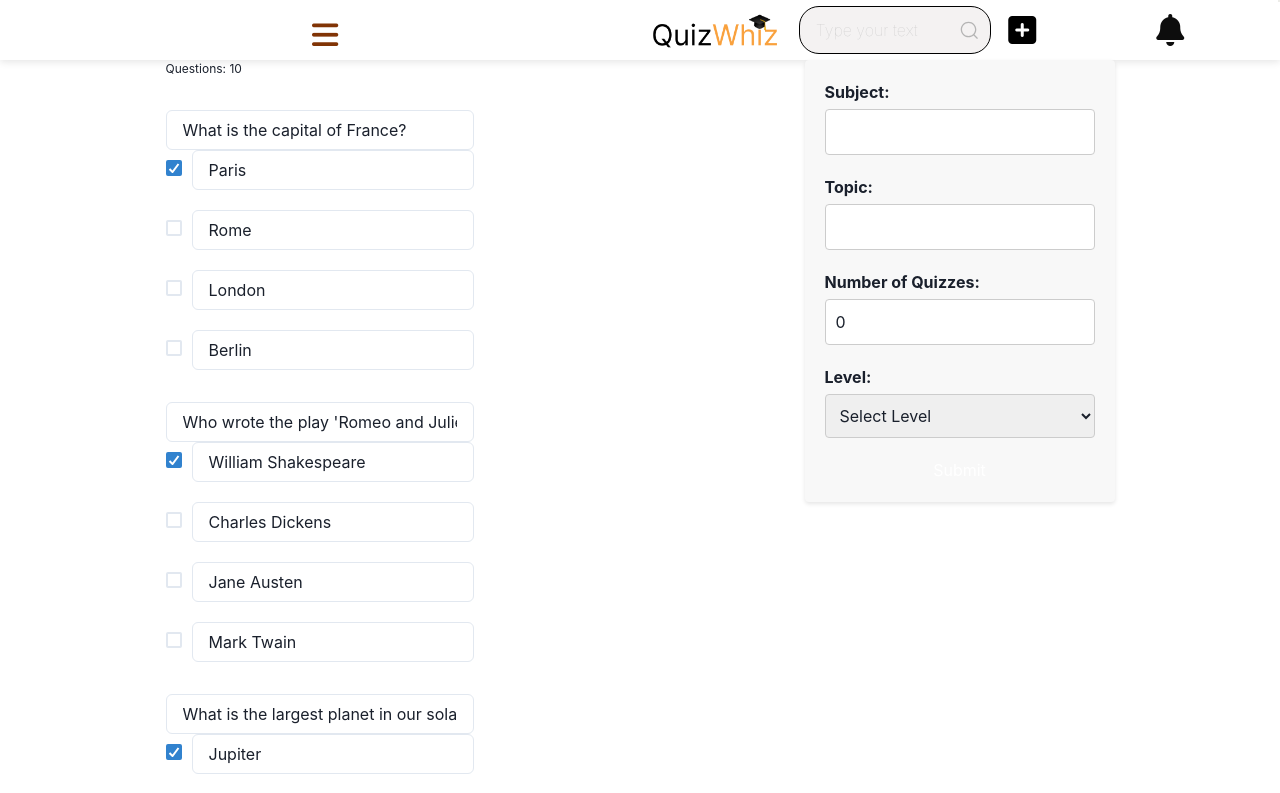
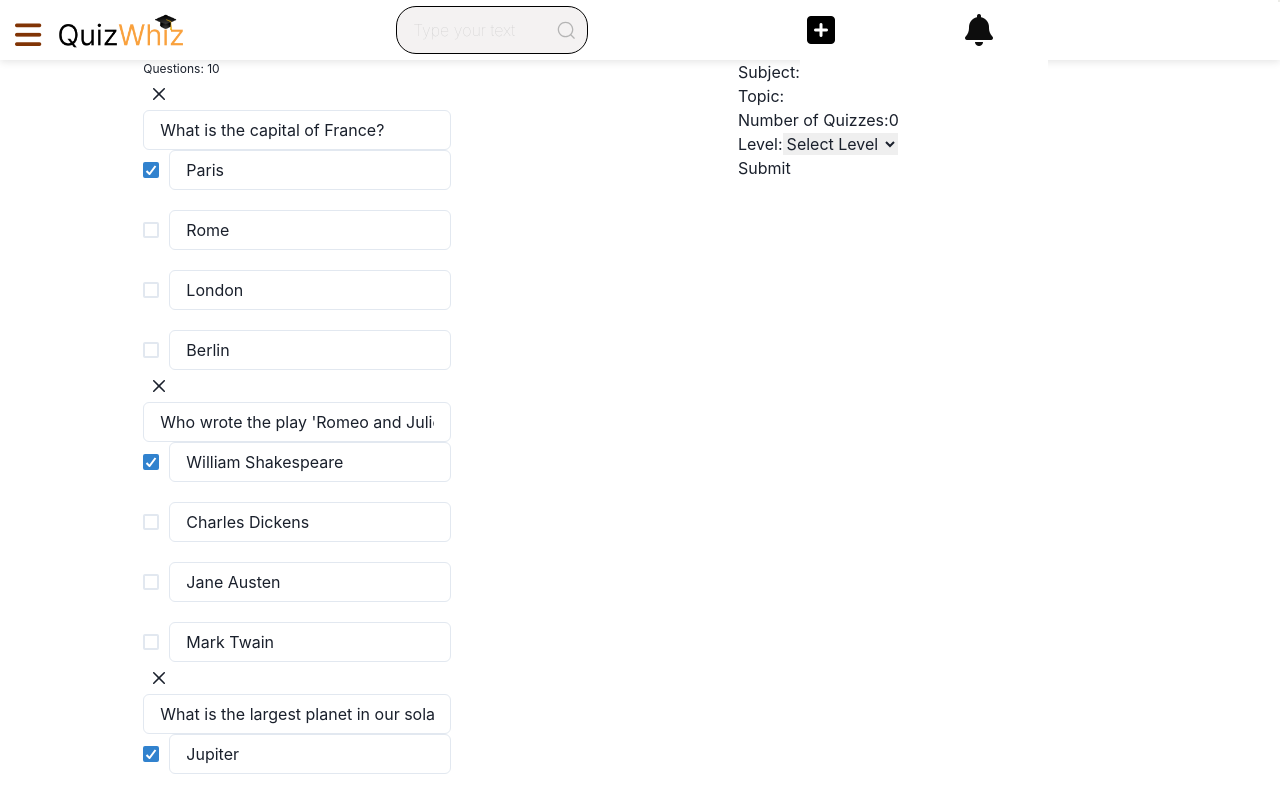
Before and after one commit to Bolexzy/QUIZWHIZ, a React (Create React App) app in the folder client-backend/: page /dashboard/setquiz in a window 1280 px wide. Shown: the top 793 px of the page. Built offline with nearby package versions, Linux system fonts and the light colour scheme.

Commit message:
made the AI quiz generator component visible

```diff
--- a/client-backend/src/components/DashboardRoot.css
+++ b/client-backend/src/components/DashboardRoot.css
@@ -99,12 +99,12 @@ hr {
   align-self: center;
 }
 
-.nav--menu i {
+.nav--menu a {
   cursor: pointer;
   margin-right: 50px;
 }
 
-.nav--menu i:hover,
+.nav--menu a:hover,
 i:hover {
   color: #f1f1f1;
 }
--- a/client-backend/src/components/dashboard_navigation/Main.js
+++ b/client-backend/src/components/dashboard_navigation/Main.js
@@ -34,14 +34,16 @@ const Main = ({ isSidebarOpen, openNav }) => {
             </button>
           </div>
           <div className="nav--menu">
-            <i>
+
+            <a disabled>
             <Link to="/dashboard/setquiz">
               <i
                 className="fa-solid fa-square-plus fa-2xl"
                 style={{ color: '#000000' }}
               ></i>
               </Link>
-            </i>
+            </a>
+
             <a href="/learning/">
               <i
                 className="fa-solid fa-bell fa-2xl"
--- a/client-backend/src/components/quiz_settings_components/QuizSettingPage.js
+++ b/client-backend/src/components/quiz_settings_components/QuizSettingPage.js
@@ -21,7 +21,7 @@ export default function QuizSettingPage() {
                 "C": "enter option 3 here",
                 "D": "enter option 4 here"
             },
-            "answer": ["B", "D"]
+            "answer": []
         }]);
         console.log(quiz);
     }
--- a/client-backend/src/components/quiz_settings_components/ai_question_generator/AIQuestionGenerator.js
+++ b/client-backend/src/components/quiz_settings_components/ai_question_generator/AIQuestionGenerator.js
@@ -1,5 +1,5 @@
 import React, { useState } from 'react';
-import './AIQuestionGenerator.css'; // Import the CSS file for styling
+import styles from './AIQuestionGenerator.module.css'; // Import the CSS file for styling
 
 const AIQuestionGenerator = () => {
   const [subject, setSubject] = useState('');
@@ -23,7 +23,7 @@ const AIQuestionGenerator = () => {
   };
 
   return (
-    <form className="quiz-form" onSubmit={handleSubmit}>
+        <form className={styles.quiz_form} onSubmit={handleSubmit}>
       <div className="form-group">
         <label htmlFor="subject">Subject:</label>
         <input
--- a/client-backend/src/components/quiz_settings_components/ai_question_generator/AIQuestionGenerator.css
+++ b/client-backend/src/components/quiz_settings_components/ai_question_generator/AIQuestionGenerator.module.css
@@ -1,4 +1,4 @@
-.quiz-form {
+/* .quiz_form {
     max-width: 400px;
     margin: 0 auto;
     padding: 20px;
@@ -46,3 +46,4 @@
   button:active {
     background-color: #3d8e41;
   }
+   */
```
